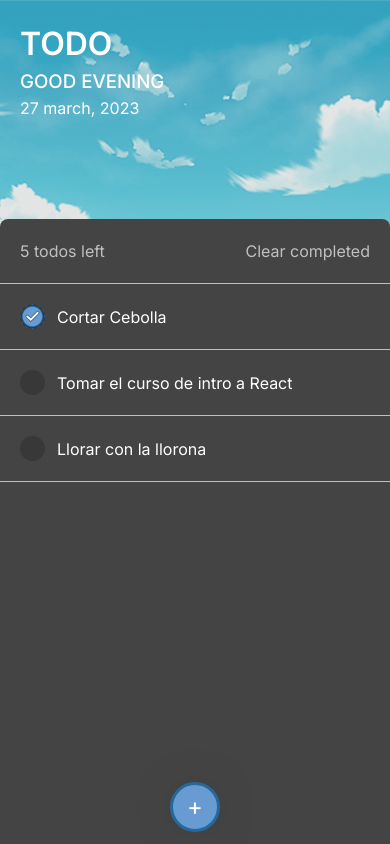
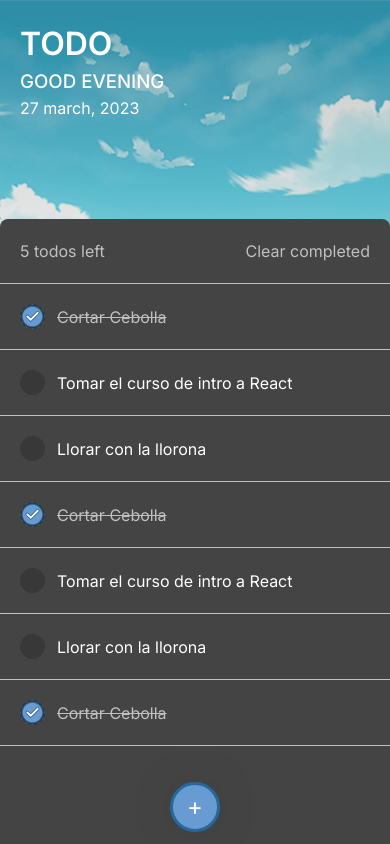
Before and after one commit to Brandon328/curso-intro-react, a React (Create React App) app: page / in a window 390 px wide. Built offline with nearby package versions, Linux system fonts and the light colour scheme.

Commit message:
termine el diseño responsive

```diff
--- a/src/components/css/TodoHeader.css
+++ b/src/components/css/TodoHeader.css
@@ -1,6 +1,8 @@
 header{
-  min-height: 26%;
+  height: 26%;
+  min-height: 160px;
   padding: var(--mobile-padding);
+  background: linear-gradient(180deg, rgba(7, 7, 7, 0.138) 0%, transparent 100%)
 }
 header h3{
   font-weight: 500;
@@ -10,7 +12,7 @@ header span{
   font-weight: 300;
 }
 
-@media (min-width: 1200px) {
+@media (min-width: 900px) {
   header{
     padding: 50px 100px;
   }
--- a/src/components/css/TodoMain.css
+++ b/src/components/css/TodoMain.css
@@ -5,6 +5,44 @@ main{
   border-radius: 8px 8px 0 0;
   max-width: 700px;
   margin: 0 auto;
+}
+
+/* TO DO INPUT */
+.todo-input-container::before{
+  content: '';
+  display: block;
+  position: fixed;
+  bottom: 0;
+  left: 0;
+  background-color: rgba(1, 1, 1, .63);
+  height: 100vh;
+  width: 100vw;
+  z-index: 5;
+}
+.todo-input{
+  position: fixed;
+  width: 100vw;
+  max-width: 700px;
+  padding: var(--mobile-padding);
+  border-radius: 4px;
+  background-color: var(--dark-bg);
+  display: flex;
+  justify-content: space-around;
+  align-items: center;
+  z-index: 10;
+}
+.todo-input input{
+  width: 100%;
+  background-color: transparent;
+  border: none;
+  padding: 4px;
+  margin-right: 12px;
+  color: var(--light-text-color);
+}
+.todo-input button{
+  background-color: transparent;
+  border: none;
+  cursor: pointer;
 }
 
 /* MAIN HEADER */
@@ -24,6 +62,16 @@ main{
   list-style: none;
   margin: 0;
   padding: 0;
+  height: 75%;
+  overflow-y: scroll;
+  padding-bottom: 60px;
+}
+.todo-main__todo-list::-webkit-scrollbar {
+  background-color: transparent;
+}
+.todo-main__todo-list::-webkit-scrollbar-thumb{
+  background-color: var(--border-button-color);
+  border-radius: 8px;
 }
 .todo-main__todo-list li{
   display: flex;
@@ -34,7 +82,7 @@ main{
 .todo-item__icon{
   width: 25px;
   height: 25px;
-  background-color: var(--dark-todo-item-color);
+  background-color: var(--dark-todo-icon-color);
   border-radius: 50%;
   margin-right: 12px;
   cursor: pointer;
@@ -42,10 +90,14 @@ main{
 .todo-item__icon--completed img{
   width: 100%;
 }
+.todo-item__icon--completed + span{
+  text-decoration:line-through;
+  color: var(--light-disabled-color);
+}
 
 /* ADD TODO BUTTON */
 .addtodo-btn{
-  position: absolute;
+  position: fixed;
   bottom: 12px;
   left: 50%;
   transform: translateX(-50%);
@@ -59,3 +111,23 @@ main{
   box-shadow: 0px 0px 50px -18px rgba(0,0,0,0.75);
   cursor: pointer;
 }
+
+@media (min-width: 1300px) {
+  .todo-main__todo-list{
+    height: 88%;
+  }
+  .addtodo-btn{
+    display: none;
+  }
+  main .todo-input-container{
+    display: block;
+    position: absolute;
+    top: -80px;
+  }
+  .todo-input-container::before{
+    content: none;
+  }
+  .todo-input{
+    position: relative;
+  }
+}
--- /dev/null
+++ b/src/components/js/TodoMain/TodoInput.js
@@ -0,0 +1,17 @@
+import React from 'react';
+import sendIcon from '../../../img/send-icon.svg';
+
+function TodoInput() {
+  return (
+    <div className='todo-input-container inactive'>
+      <form className='todo-input'>
+        <input type="text" placeholder="TODO" />
+        <button type="submit">
+          <img src={sendIcon} alt="send icon" />
+        </button>
+      </form>
+    </div>
+  );
+}
+
+export { TodoInput };
--- a/src/components/js/TodoMain/TodoList/TodoList.js
+++ b/src/components/js/TodoMain/TodoList/TodoList.js
@@ -2,6 +2,30 @@ import React from 'react';
 import { TodoItem } from './TodoItem';
 
 const todos = [
+  {
+    text: 'Cortar Cebolla',
+    completed: true
+  },
+  {
+    text: 'Tomar el curso de intro a React',
+    completed: false
+  },
+  {
+    text: 'Llorar con la llorona',
+    completed: false
+  },
+  {
+    text: 'Cortar Cebolla',
+    completed: true
+  },
+  {
+    text: 'Tomar el curso de intro a React',
+    completed: false
+  },
+  {
+    text: 'Llorar con la llorona',
+    completed: false
+  },
   {
     text: 'Cortar Cebolla',
     completed: true
--- a/src/components/js/TodoMain/TodoMain.js
+++ b/src/components/js/TodoMain/TodoMain.js
@@ -2,11 +2,13 @@ import React from 'react';
 import { TodoMainHeader } from './TodoMainHeader/TodoMainHeader';
 import { TodoList } from './TodoList/TodoList';
 import { AddTodoBtn } from './AddTodoBtn';
+import { TodoInput } from './TodoInput';
 import '../../css/TodoMain.css';
 
 function TodoMain() {
   return (
     <main>
+      <TodoInput />
       <TodoMainHeader />
       <TodoList />
       <AddTodoBtn />
--- a/src/index.css
+++ b/src/index.css
@@ -3,7 +3,7 @@
   --mobile-padding: 20px;
   --dark-bg: #444444;
   --light-disabled-color: #C0C0C0;
-  --dark-todo-item-color: #383838;
+  --dark-todo-icon-color: #383838;
   --button-color: #689BD1;
   --border-button-color: #25689C;
 }
@@ -27,3 +27,7 @@ body {
   width: 100vw;
   height: 100vh;
 }
+
+.inactive{
+  display: none;
+}
```
Also changed, not shown: src/img/send-icon.svg (added).
